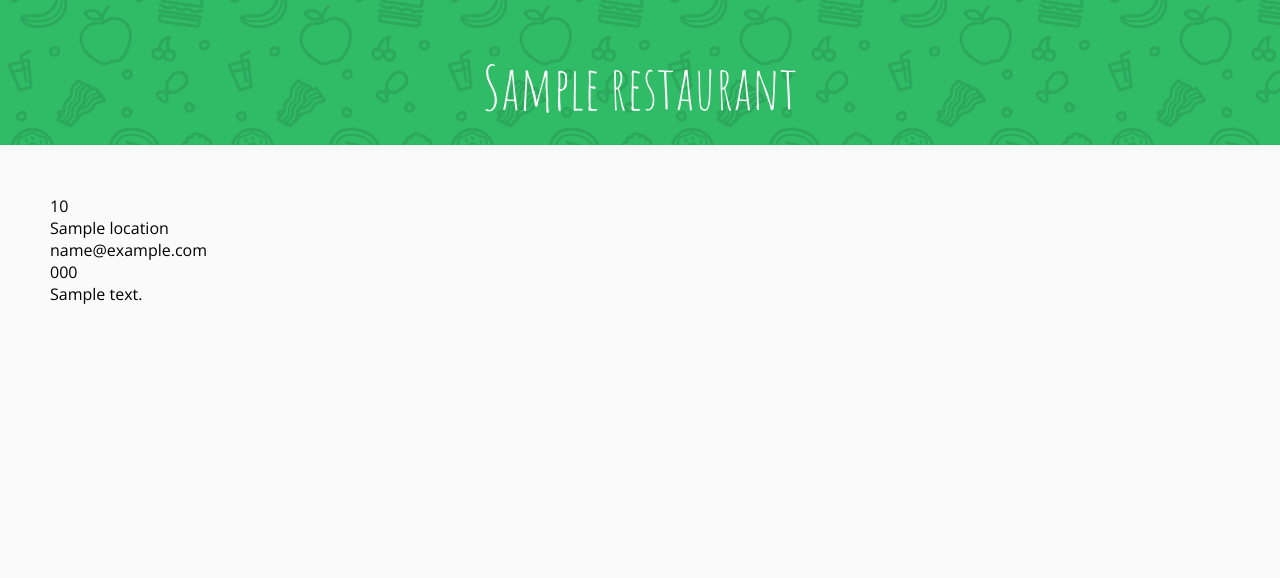
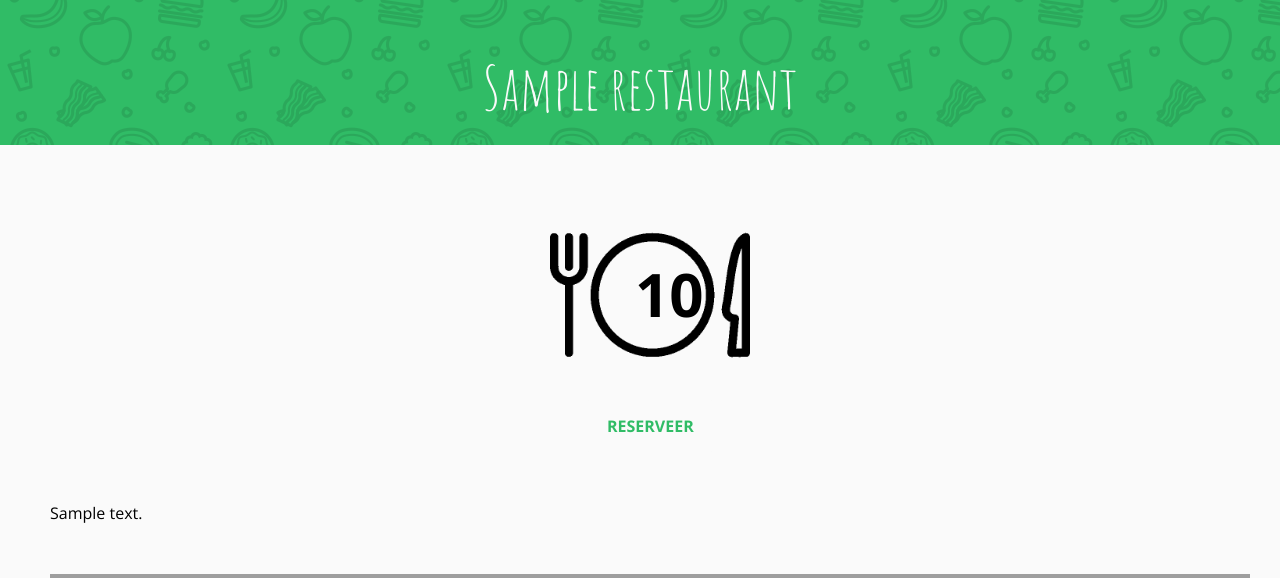
Before and after one commit to Bramskyyy/fast-dine, a PHP site: template Code/Client/templates/restaurant.twig in a window 1280 px wide. Shown: the part 215-793 px from the top of the page. Before the commit the page ends 519 px from the top, so only its background shows below. Run offline with PHP 8.4, Linux system fonts and the light colour scheme; the template is opened without the code that fills it: most values are stand-ins (such as "Sample title", 1, 10 or a date in 2020); some libraries are stand-ins or nearby versions; grey boxes are pictures that could not be loaded.

Commit message:
Implement Detail, login and logout

```diff
--- a/Code/Client/css/master.css
+++ b/Code/Client/css/master.css
@@ -176,7 +176,6 @@ h2.above-login-box {
 
 .overview {
 	margin: 0 auto;
-	height: 100%;
 	width: 100%;
 	background-color: #FAFAFA;
 	padding: 50px;
@@ -317,3 +316,64 @@ h2.above-card {
 .restaurant {
 	background-color: #FAFAFA;
 }
+
+.restaurant .details {
+	margin: 50px 0;
+}
+
+.restaurant .tables {
+	display: block;
+	margin: 0 auto;
+	text-align: center;
+}
+
+.restaurant .book {
+	display: block;
+	margin: 0 auto;
+	width: 126px;
+	text-transform: uppercase;
+	color: #30BC66;
+	background-color: #FAFAFA;
+	padding: 15px 20px;
+	font-weight: 700;
+	border-radius: 2px;
+	transition: all 0.3s cubic-bezier(.55, 0, .1, 1);
+}
+
+.restaurant .book:hover {
+	color: #FAFAFA;
+	background-color: #30BC66;
+}
+
+.restaurant .tables .table {
+	display: inline-block;
+	margin: 0 20px;
+	position: relative;
+	cursor: pointer;
+}
+
+.restaurant .tables .table div.img {
+	width: 200px;
+	height: 200px;
+	background: url('../img/plate.png');
+	background-size: 200px 200px
+}
+
+.restaurant .tables .selected div.img {
+	width: 200px;
+	height: 200px;
+	background: url('../img/plate-green.png');
+	background-size: 200px 200px
+}
+
+.restaurant .tables .table span.seats {
+	position: absolute;
+	font-size: 60px;
+	top: 58px;
+	left: 85px;
+	font-weight: bold;
+}
+
+.restaurant .tables .selected span.seats {
+	color: #30BC66;
+}
--- a/Code/Client/index.php
+++ b/Code/Client/index.php
@@ -9,9 +9,12 @@ $twig = new Twig_Environment($loader, array(
 	'auto_reload' => true // set to false on production
 ));
 
+session_start();
+
 $tpl = $twig->loadTemplate('home.twig');
 echo $tpl->render(array(
 	'PHP_SELF' => $_SERVER['PHP_SELF'],
 	'pageTitle' => null,
-	'active' => 'home'
+	'active' => 'home',
+	'user' => isset($_SESSION['user']) ? $_SESSION['user'] : null
 ));
--- a/Code/Client/overview.php
+++ b/Code/Client/overview.php
@@ -9,6 +9,7 @@ $twig = new Twig_Environment($loader, array(
 	'auto_reload' => true // set to false on production
 ));
 
+session_start();
 
 $api = 'http://localhost:8080';
 $api_overview = $api . '/restaurants';
@@ -22,5 +23,6 @@ echo $tpl->render(array(
 	'PHP_SELF' => $_SERVER['PHP_SELF'],
 	'pageTitle' => 'Restaurants',
 	'active' => 'overview',
-	'restaurants' => $restaurants
+	'restaurants' => $restaurants,
+	'user' => isset($_SESSION['user']) ? $_SESSION['user'] : null
 ));
--- a/Code/Client/templates/login.twig
+++ b/Code/Client/templates/login.twig
@@ -9,9 +9,13 @@
 		<h2 class="above-login-box">{{ pageTitle|default('&nbsp;')|raw }}</h2>
 		<div class="login-box">
 			<form id="loginForm" action="{{ PHP_SELF }}" method="post">
-				<input type="text" name="name" value="" placeholder="Username" />
+				<input type="text" name="email" value="" placeholder="Email" />
 				<input type="password" name="password" value="" placeholder="Password" />
+				{% for formError in formErrors %}
+					<p>{{ formError }}</p>
+				{% endfor %}
 				<input type="submit" name="name" value="Submit" />
+				<input type="hidden" name="moduleAction" value="login" />
 			</form>
 		</div>
 	</div>
--- a/Code/Client/templates/overview.twig
+++ b/Code/Client/templates/overview.twig
@@ -32,7 +32,7 @@
 
 				<div class="restaurant">
 					<img src="img/{{ restaurant.id }}.jpg" alt="" />
-					<h3><a href="restaurant.php?id={{ restaurant.name }}">{{ restaurant.name }}</a></h3>
+					<h3><a href="restaurant.php?id={{ restaurant.id }}">{{ restaurant.name }}</a></h3>
 					<div class="description">
 						<p>
 							Beschikbare plaatsen: {{ restaurant.seats }}
--- a/Code/Client/templates/restaurant.twig
+++ b/Code/Client/templates/restaurant.twig
@@ -5,13 +5,27 @@
 <div class="overview">
 	<div class="container clearfix">
 		<div class="restaurant">
+			<div class="tables">
+				{% for table in tables %}
+					<div class="table">
+						<div class="img"></div>
+						<span class="seats">{{ table.seats }}</span>
+					</div>
+				{% endfor %}
+			</div>
+			<a href="#" class="book">Reserveer</a>
 			<div class="details">
-				<p class="seats">{{ restaurant.seats }}</p>
-				<p class="location">{{ restaurant.location }}</p>
-				<p class="email">{{ restaurant.email }}</p>
-				<p class="telephone">{{ restaurant.telephone }}</p>
 				<p class="description">{{ description }}</p>
 			</div>
+			<div class="map">
+				<iframe
+				width="1200"
+				height="400"
+				frameborder="0" style="border:0"
+				src="https://www.google.com/maps/embed/v1/place?key=AIzaSyAmOlPNkP3oLJAhaYk4bnoRLIxnwRuE2hs&q={{ restaurant.location|url_encode }}" allowfullscreen>
+			</iframe>
+			</div>
+
 		</div>
 	</div>
 </div>
```
Also changed, not shown: Code/Client/login.php (+53 -3 lines), Code/Client/logout.php (added, +8 -0 lines), Code/Client/restaurant.php (+13 -8 lines), Code/Client/templates/master.twig (+34 -1 lines), Code/Client/img/plate-green.png (added), Code/Client/img/plate.png (added), 1 other file.
